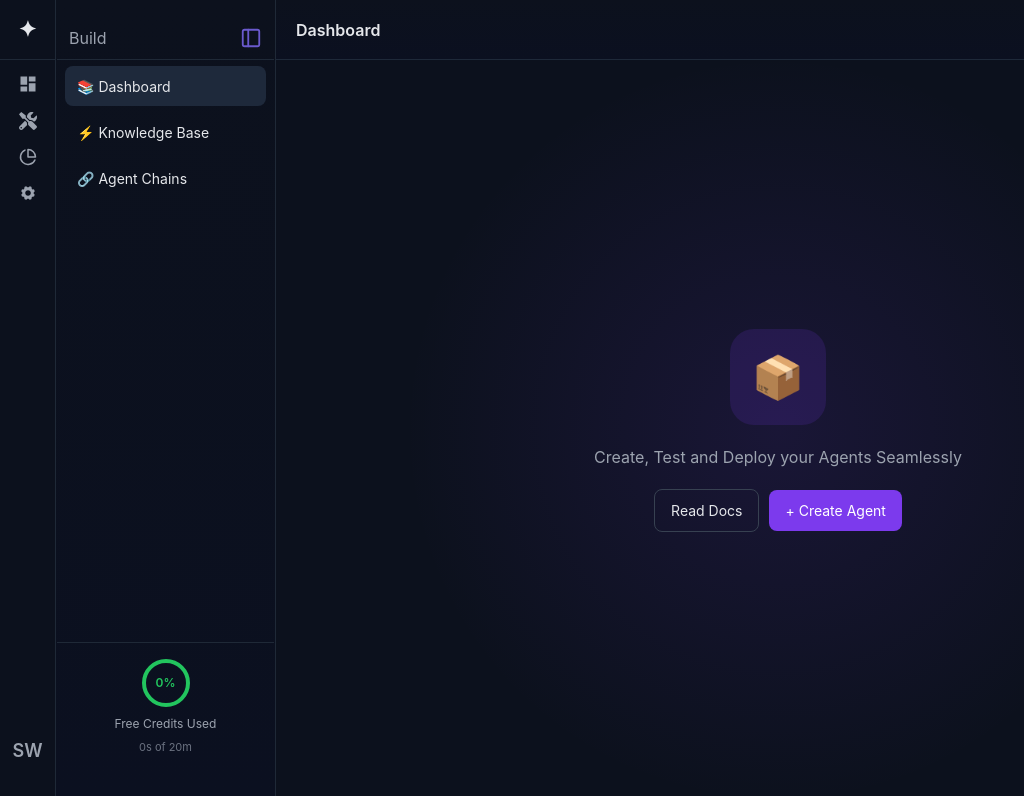
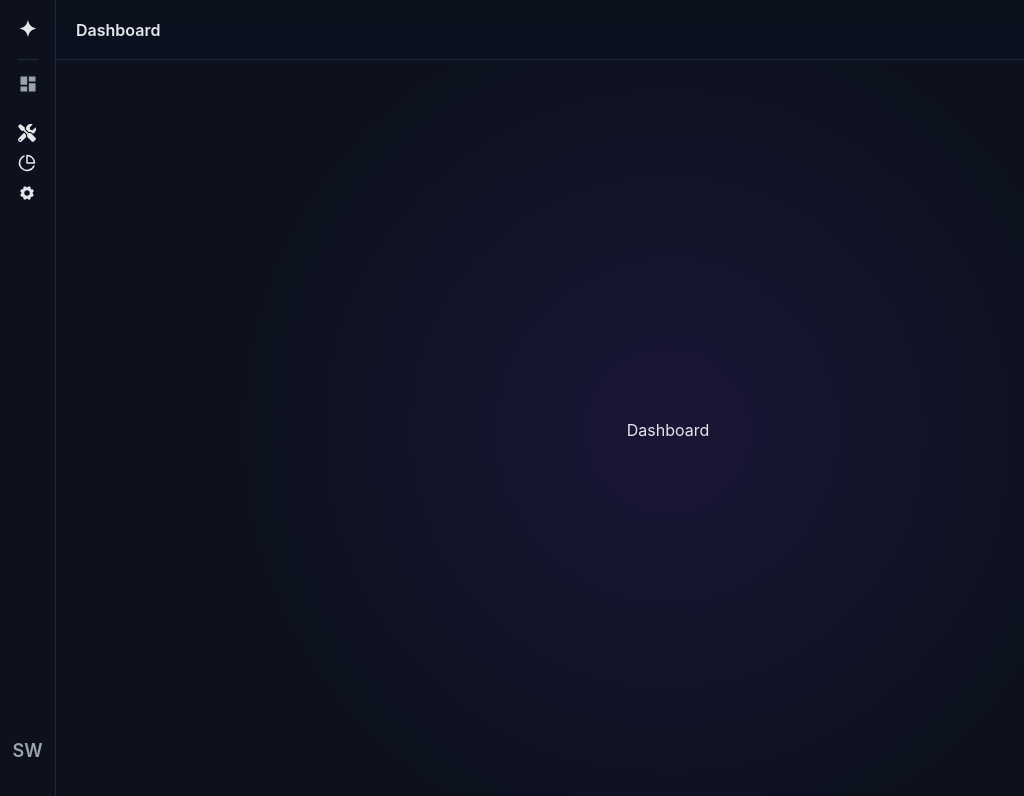
Before and after one commit to Wowinfotechreact5/ai-project, a React (Vite) app: page / in a window 1280 px wide. Shown: the top 796 px of the page, without its empty margins (0-1024 px from the left). Built offline with nearby package versions, Linux system fonts and the light colour scheme.

Commit message:
hide show sidebar , primary and secondary from routing , also added a routing.

```diff
--- a/package.json
+++ b/package.json
@@ -13,6 +13,7 @@
     "react": "^19.2.0",
     "react-dom": "^19.2.0",
     "react-icons": "^5.5.0",
+    "react-router-dom": "^7.11.0",
     "react-tooltip": "^5.30.0"
   },
   "devDependencies": {
--- a/src/App.jsx
+++ b/src/App.jsx
@@ -1,12 +1,24 @@
 import { useState } from "react";
+import { BrowserRouter, Routes, Route, useLocation } from "react-router-dom";
+
 import Header from "./components/Header";
 import LeftSidebar from "./components/LeftSidebar";
 import SubSidebar from "./components/SubSidebar";
 import MainPanel from "./components/MainPanel";
 
-export default function App() {
+// pages
+import Dashboard from "./pages/Dashboard";
+import KnowledgeBase from "./pages/KnowledgeBase";
+import AgentChains from "./pages/AgentChains";
+
+function AppLayout() {
   const [sidebarState, setSidebarState] = useState("expanded");
   // "closed" | "collapsed" | "expanded"
+
+  const location = useLocation();
+
+  // ✅ Hide SubSidebar only on dashboard (/)
+  const hideSubSidebar = location.pathname === "/";
 
   const toggleOpenClose = () => {
     setSidebarState((prev) =>
@@ -23,15 +35,33 @@ export default function App() {
   return (
     <div className="app">
       <LeftSidebar onToggle={toggleOpenClose} />
-      <SubSidebar
-        state={sidebarState}
-        onToggleSize={toggleExpandCollapse}
-      />
+
+      {/* ✅ SubSidebar only for non-dashboard routes */}
+      {!hideSubSidebar && (
+        <SubSidebar
+          state={sidebarState}
+          onToggleSize={toggleExpandCollapse}
+        />
+      )}
 
       <div className="main">
         <Header />
-        <MainPanel />
+
+        {/* ROUTES */}
+        <Routes>
+          <Route path="/" element={<Dashboard />} />
+          <Route path="/knowledge-base" element={<KnowledgeBase />} />
+          <Route path="/agent-chains" element={<AgentChains />} />
+        </Routes>
       </div>
     </div>
   );
 }
+
+export default function App() {
+  return (
+    <BrowserRouter>
+      <AppLayout />
+    </BrowserRouter>
+  );
+}
--- /dev/null
+++ b/src/Pages/AgentChains.jsx
@@ -0,0 +1,7 @@
+import MainPanel from "../components/MainPanel";
+
+export default function AgentChains() {
+      return (
+            <MainPanel title="Agent Chains" />
+      );
+}
--- /dev/null
+++ b/src/Pages/Dashboard.jsx
@@ -0,0 +1,7 @@
+import MainPanel from "../components/MainPanel";
+
+export default function Dashboard() {
+      return (
+            <MainPanel title="Dashboard" />
+      );
+}
--- /dev/null
+++ b/src/Pages/KnowledgeBase.jsx
@@ -0,0 +1,7 @@
+import MainPanel from "../components/MainPanel";
+
+export default function KnowledgeBase() {
+      return (
+            <MainPanel title="Knowledge Base" />
+      );
+}
--- a/src/components/LeftSidebar.jsx
+++ b/src/components/LeftSidebar.jsx
@@ -6,35 +6,74 @@ import { Tooltip } from 'react-tooltip';
 import 'react-tooltip/dist/react-tooltip.css';
 import { useRef, useState } from "react";
 import ProfileDropdown from "./ProfileDropdown";
+import { NavLink, useNavigate } from "react-router-dom";
 
 export default function LeftSidebar({ onToggle }) {
       const [open, setOpen] = useState(false);
       const profileRef = useRef(null);
+      const navigate = useNavigate()
       return (
             <>
-                  <aside className="left-sidebar">
-                        {/* Logo Section */}
+                  <aside className="left-sidebar flex flex-col justify-between">
+
+                        {/* TOP SECTION */}
+                        <div>
+                              {/* Logo */}
                               <div className="logo-wrapper">
                                     <div className="logo">✦</div>
                               </div>
 
-                        {/* Divider */}
                               <div className="logo-divider" />
 
-                        {/* Menu Buttons */}
+                              {/* ROUTES */}
+                              <div className="flex flex-col gap-3 pt-4 pb-6">
                                     <button
-                              onClick={onToggle}
+                                          onClick={() => navigate('/')}
+                                          // onClick={onToggle}
                                           data-tooltip-id="sidebar-tooltip"
                                           data-tooltip-content="Toggle Sidebar"
                                           className="p-2 text-gray-300 hover:text-white"
                                     >
                                           <MdDashboard size={20} />
                                     </button>
-                        {/* <button onClick={onToggle} title="Toggle Sidebar"><MdDashboard /></button> */}
-                        <button title="Build"><FaTools /></button>
-                        <button title="Monitor"><FiPieChart /></button>
-                        <button title="Manage"><IoIosSettings /></button>
 
+                                    <NavLink
+                                          to="/knowledge-base"
+                                          className={({ isActive }) =>
+                                                `sidebar-icon ${isActive ? "active" : ""}`
+                                          }
+                                          title="Build"
+
+                                    >
+                                          <FaTools size={18} />
+                                    </NavLink>
+
+                                    <NavLink
+                                          to="/monitor"
+                                          className={({ isActive }) =>
+                                                `sidebar-icon ${isActive ? "active" : ""}`
+                                          }
+                                          title="Monitor"
+                                    // onClick={onToggle}
+                                    >
+                                          <FiPieChart size={18} />
+                                    </NavLink>
+
+                                    <NavLink
+                                          to="/manage"
+                                          className={({ isActive }) =>
+                                                `sidebar-icon ${isActive ? "active" : ""}`
+                                          }
+                                          title="Manage"
+                                    // onClick={onToggle}
+                                    >
+                                          <IoIosSettings size={18} />
+                                    </NavLink>
+                              </div>
+                        </div>
+
+                        {/* BOTTOM SECTION */}
+                        <div className="pb-4">
                               <div className="sidebar-bottom">
                                     <button
                                           ref={profileRef}
@@ -44,9 +83,10 @@ export default function LeftSidebar({ onToggle }) {
                                           SW
                                     </button>
                               </div>
+                        </div>
 
-                        {/* <ProfileDropdown open={open} anchorRef={profileRef} /> */}
                   </aside>
+
                   <ProfileDropdown open={open} anchorRef={profileRef} />
             </>
       );
--- a/src/components/MainPanel.jsx
+++ b/src/components/MainPanel.jsx
@@ -1,14 +1,7 @@
-export default function MainPanel() {
+export default function MainPanel({ title }) {
       return (
             <div className="content">
-                  <div className="card">
-                        <div className="card-icon">📦</div>
-
-                        <p>Create, Test and Deploy your Agents Seamlessly</p>
-
-                        <button className="btn btn-outline">Read Docs</button>
-                        <button className="btn btn-primary">+ Create Agent</button>
-                  </div>
+                  <h2>{title}</h2>
             </div>
       );
 }
--- a/src/components/SubSidebar.jsx
+++ b/src/components/SubSidebar.jsx
@@ -1,4 +1,5 @@
 import { FiSidebar } from "react-icons/fi";
+import { NavLink } from "react-router-dom";
 
 export default function SubSidebar({ state, onToggleSize }) {
       if (state === "closed") return null;
@@ -20,17 +21,24 @@ export default function SubSidebar({ state, onToggleSize }) {
                               </button>
                         </div>
 
-                        <div className="menu-item active">
-                              📚 {state === "expanded" && "Dashboard"}
-                        </div>
+                        {/* ROUTE-BASED MENU */}
+                        <NavLink
+                              to="/knowledge-base"
+                              className={({ isActive }) =>
+                                    `menu-item ${isActive ? "active" : ""}`
+                              }
+                        >
+                              📚 {state === "expanded" && "Knowledge Base"}
+                        </NavLink>
 
-                        <div className="menu-item">
-                              ⚡ {state === "expanded" && "Knowledge Base"}
-                        </div>
-
-                        <div className="menu-item">
+                        <NavLink
+                              to="/agent-chains"
+                              className={({ isActive }) =>
+                                    `menu-item ${isActive ? "active" : ""}`
+                              }
+                        >
                               🔗 {state === "expanded" && "Agent Chains"}
-                        </div>
+                        </NavLink>
                   </div>
 
                   {/* bottom */}
```
Also changed, not shown: 1 other file (tests, documents, lock files or other folders). Lines whose indentation alone changed are shown as unchanged.
